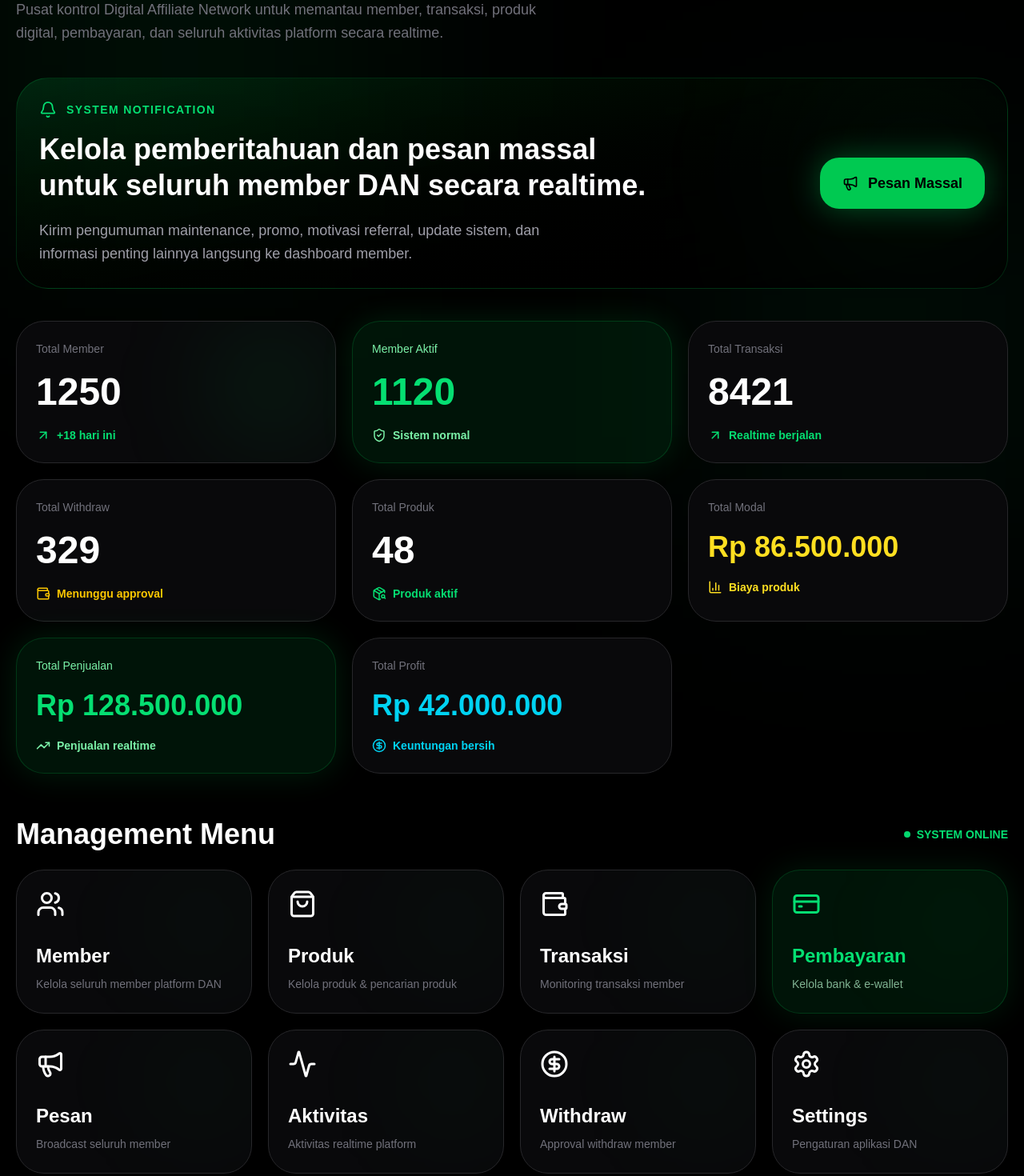
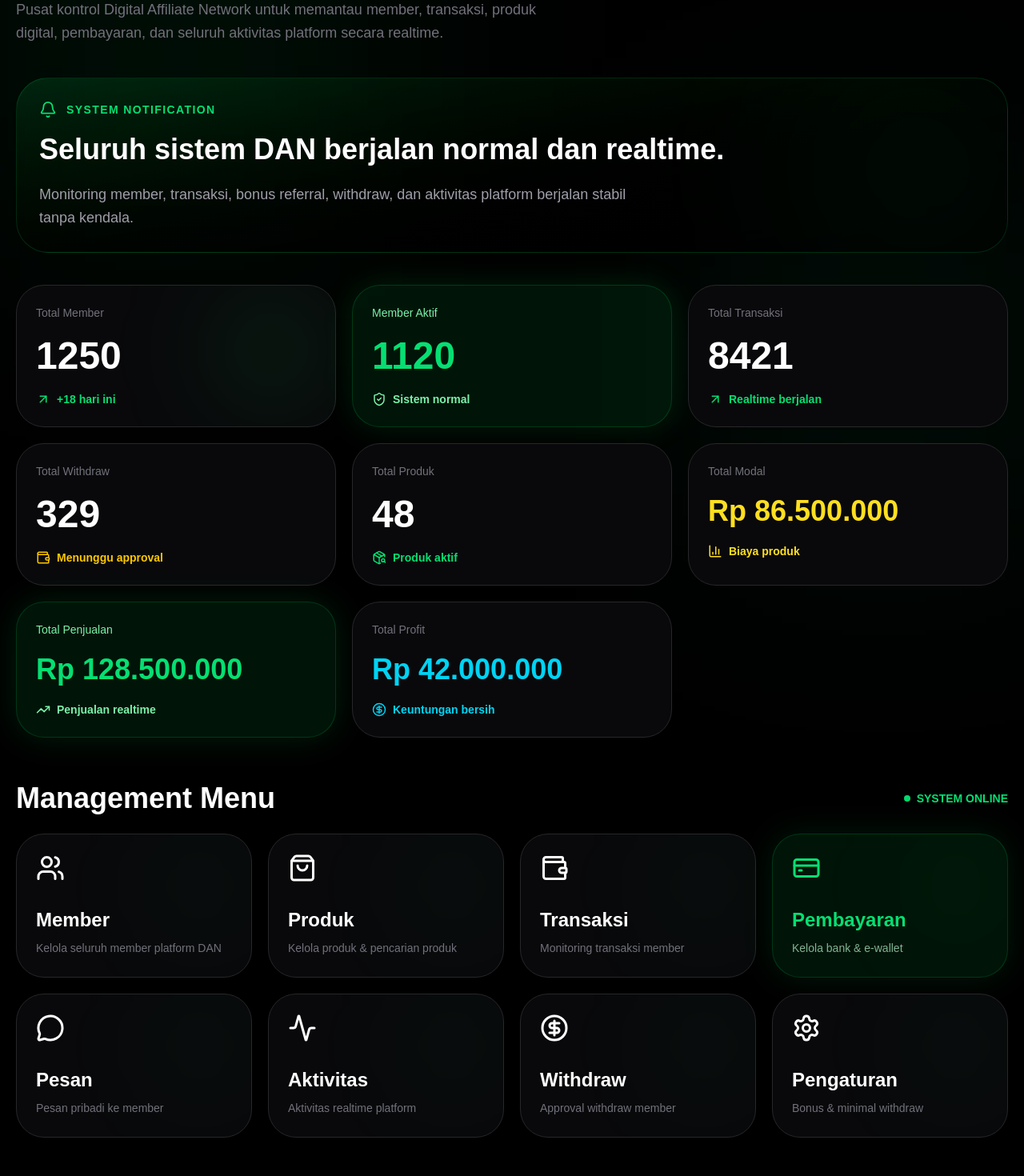
Before and after one commit to ibasnanna-sys/dan-app, a Next.js app: page /admin in a window 1280 px wide. Shown: the part 180-1650 px from the top of the page at 80% size. Built offline with nearby package versions, Linux system fonts and the light colour scheme.

Commit message:
Refactor admin page icons and navigation menus
Removed the Megaphone icon and added MessageCircle icon. Introduced a new menus array for navigation links with descriptions.

```diff
--- a/src/app/admin/page.tsx
+++ b/src/app/admin/page.tsx
@@ -12,11 +12,11 @@ import {
   ShieldCheck,
   CircleDollarSign,
   LogOut,
-  Megaphone,
   Bell,
   PackageSearch,
   TrendingUp,
   BarChart3,
+  MessageCircle,
 } from "lucide-react";
 
 export default function AdminPage() {
@@ -61,6 +61,58 @@ export default function AdminPage() {
       activity:
         "Bonus referral masuk",
       time: "12 menit lalu",
+    },
+  ];
+
+  const menus = [
+    {
+      href: "/admin/members",
+      icon: Users,
+      title: "Member",
+      desc: "Kelola seluruh member platform DAN",
+    },
+    {
+      href: "/admin/products",
+      icon: ShoppingBag,
+      title: "Produk",
+      desc: "Kelola produk & pencarian produk",
+    },
+    {
+      href: "/admin/transactions",
+      icon: Wallet,
+      title: "Transaksi",
+      desc: "Monitoring transaksi member",
+    },
+    {
+      href: "/admin/payment",
+      icon: CreditCard,
+      title: "Pembayaran",
+      desc: "Kelola bank & e-wallet",
+      active: true,
+    },
+    {
+      href: "/admin/messages",
+      icon: MessageCircle,
+      title: "Pesan",
+      desc: "Pesan pribadi ke member",
+    },
+    {
+      href: "/admin/activity",
+      icon: Activity,
+      title: "Aktivitas",
+      desc: "Aktivitas realtime platform",
+    },
+    {
+      href: "/admin/withdraw",
+      icon: CircleDollarSign,
+      title: "Withdraw",
+      desc: "Approval withdraw member",
+    },
+    {
+      href: "/admin/settings",
+      icon: Settings,
+      title: "Pengaturan",
+      desc: "Bonus & minimal withdraw",
     },
   ];
 
@@ -113,14 +165,12 @@ export default function AdminPage() {
 
         </div>
 
-        {/* QUICK ALERT */}
+        {/* SYSTEM NOTIFICATION */}
         <div className="relative overflow-hidden rounded-[30px] sm:rounded-[40px] border border-green-500/20 bg-gradient-to-br from-green-500/15 to-black mt-8 sm:mt-10 p-5 sm:p-7">
 
           <div className="absolute top-0 right-0 w-56 h-56 bg-green-500/10 blur-[120px] rounded-full"></div>
 
-          <div className="relative z-10 flex flex-col xl:flex-row xl:items-center xl:justify-between gap-7">
-
-            <div>
+          <div className="relative z-10">
 
             <div className="flex items-center gap-3 mb-4">
 
@@ -135,26 +185,13 @@ export default function AdminPage() {
 
             </div>
 
-              <h2 className="text-2xl sm:text-3xl md:text-4xl font-black leading-tight max-w-3xl">
-                Kelola pemberitahuan dan pesan massal untuk seluruh member DAN secara realtime.
+            <h2 className="text-2xl sm:text-3xl md:text-4xl font-black leading-tight max-w-4xl">
+              Seluruh sistem DAN berjalan normal dan realtime.
             </h2>
 
-              <p className="text-zinc-400 mt-5 text-sm sm:text-lg leading-relaxed max-w-2xl">
-                Kirim pengumuman maintenance, promo, motivasi referral, update sistem, dan informasi penting lainnya langsung ke dashboard member.
+            <p className="text-zinc-400 mt-5 text-sm sm:text-lg leading-relaxed max-w-3xl">
+              Monitoring member, transaksi, bonus referral, withdraw, dan aktivitas platform berjalan stabil tanpa kendala.
             </p>
-
-            </div>
-
-            <Link
-              href="/admin/announcements"
-              className="w-full sm:w-auto h-14 sm:h-16 px-7 rounded-3xl bg-green-500 hover:bg-green-400 transition-all duration-300 text-black font-black text-base sm:text-lg flex items-center justify-center gap-3 shadow-[0_0_40px_rgba(0,255,120,0.30)] whitespace-nowrap"
-            >
-
-              <Megaphone size={20} />
-
-              Pesan Massal
-
-            </Link>
 
           </div>
 
@@ -415,57 +452,7 @@ export default function AdminPage() {
 
           <div className="grid grid-cols-2 md:grid-cols-3 xl:grid-cols-4 gap-4 sm:gap-5">
 
-            {[
-              {
-                href: "/admin/members",
-                icon: Users,
-                title: "Member",
-                desc: "Kelola seluruh member platform DAN",
-              },
-              {
-                href: "/admin/products",
-                icon: ShoppingBag,
-                title: "Produk",
-                desc: "Kelola produk & pencarian produk",
-              },
-              {
-                href: "/admin/transactions",
-                icon: Wallet,
-                title: "Transaksi",
-                desc: "Monitoring transaksi member",
-              },
-              {
-                href: "/admin/payment",
-                icon: CreditCard,
-                title: "Pembayaran",
-                desc: "Kelola bank & e-wallet",
-                active: true,
-              },
-              {
-                href: "/admin/announcements",
-                icon: Megaphone,
-                title: "Pesan",
-                desc: "Broadcast seluruh member",
-              },
-              {
-                href: "/admin/activity",
-                icon: Activity,
-                title: "Aktivitas",
-                desc: "Aktivitas realtime platform",
-              },
-              {
-                href: "/admin/withdraw",
-                icon: CircleDollarSign,
-                title: "Withdraw",
-                desc: "Approval withdraw member",
-              },
-              {
-                href: "/admin/settings",
-                icon: Settings,
-                title: "Settings",
-                desc: "Pengaturan aplikasi DAN",
-              },
-            ].map((item, index) => {
+            {menus.map((item, index) => {
 
               const Icon = item.icon;
 
```
Lines whose indentation alone changed are shown as unchanged.
